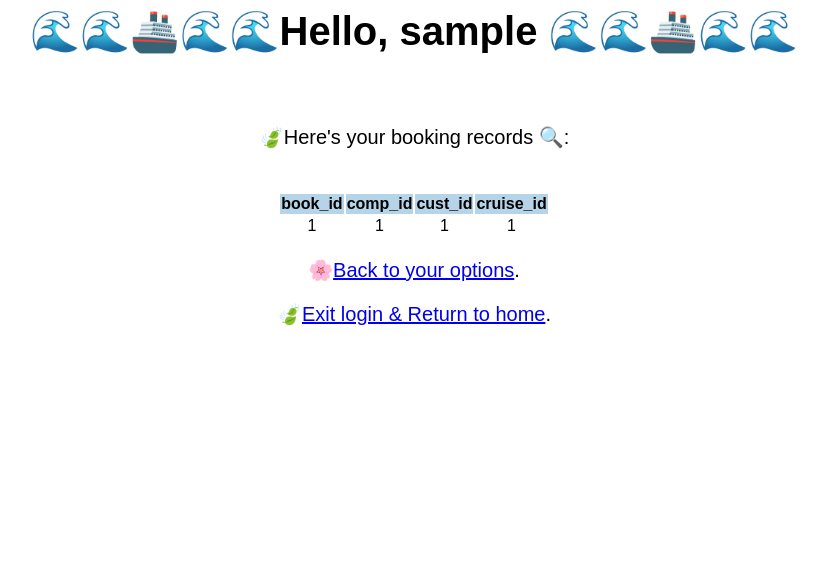
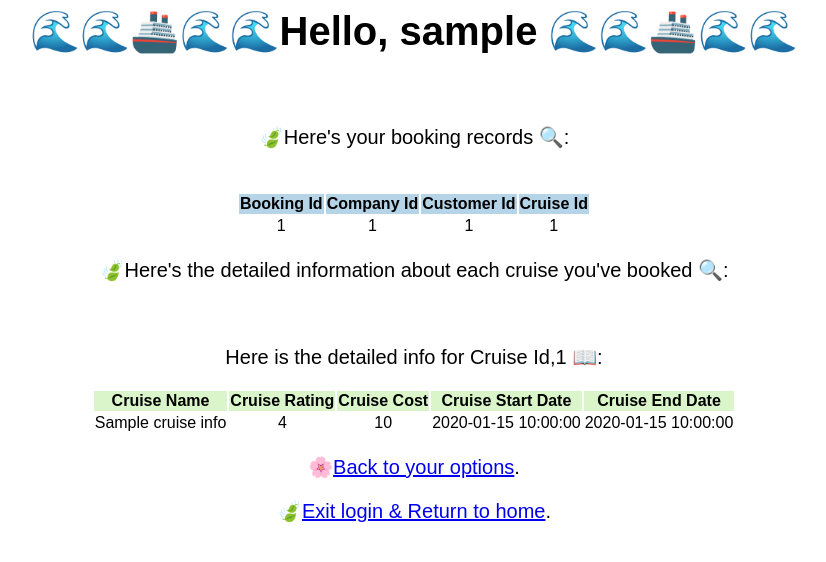
Before and after one commit to quadvvvv/Cruise-Booking-Application-4111, a Flask app: template templates/booking_records.html in a window 1280 px wide. Shown: the top 562 px of the page, without its empty margins (226-1052 px from the left). Run offline with Flask 2, Linux system fonts and the light colour scheme; the template is opened without the code that fills it: most values are stand-ins (such as "Sample title", 1, 10 or a date in 2020); parts of the project's set-up code (start-up, migrations or seed data) failed here and were passed over.

Commit message:
sketchy first try for tables

```diff
--- a/server.py
+++ b/server.py
@@ -357,14 +357,45 @@ def add():
 
 @app.route('/booking_records')
 def booking_recrods():
+  #
   global cust_username, cred_id, cust_id
   try:
     records = []
+    booking_records = {}
+    cruise_records = {}
+
     cursor = g.conn.execute('SELECT * FROM booking_records b WHERE b.cust_id = (%s)', cust_id)
-    records = cursor.fetchall()
+    booking_records = cursor.fetchall()
+    for record in booking_records:
+      cruise_id = record['cruise_id']
+      # get cruise_info
+      cursor = g.conn.execute('SELECT * FROM cruises c WHERE c.cruise_id = (%s)', cruise_id)
+      cruise = cursor.fetchone()
+      booking_records.update(cruise_id = cruise)
+      # get cruise dest_info
+
+
+
 
     context=dict(userName = cust_username)
-    context.update(userRecords = records)
+    # booking_records
+    context.update(userRecords = booking_records)
+    # cruise
+    context.update(cruiseRecords = cruise_records)
+
+    # fetch from cruises
+
+
+    # fetch from sail_to & sail_from
+    dest_sail_to = None
+    dest_sail_from = None
+
+
+    # get cruise information as well:
+    # cruise name, cruise rating, cruise_start_date, cruise_end_date
+    # cruise_sail from, cruise_sail to.
+
+    # for each cruise, we also print the destination info
   except:
     traceback.print_exc()
     context = dict(userName = cust_username)
--- a/templates/booking_records.html
+++ b/templates/booking_records.html
@@ -21,10 +21,10 @@
         margin-right: auto;">
           <thead style="background-color: #B6D4E7;">
             <tr>
-              <th>book_id</th>
-              <th>comp_id</th>
-              <th>cust_id</th>
-              <th>cruise_id</th>
+              <th>Booking Id</th>
+              <th>Company Id</th>
+              <th>Customer Id</th>
+              <th>Cruise Id</th>
             </tr>
           </thead>
           <tbody>
@@ -39,6 +39,37 @@
           </tbody>
         </table>
 
+        <p> 🍃Here's the detailed information about each cruise you've booked 🔍: </p>
+        <br>
+        {% for cruise_id, cruise_info in cruiseRecords.items() %}
+
+        <p>
+          Here is the detailed info for Cruise Id,{{cruise_id}} 📖:
+        </p>
+          <table id=cruise_id style="margin-left: auto;
+          margin-right: auto;">
+            <thead style="background-color: #d9f5c9;">
+              <tr>
+                <th>Cruise Name</th>
+                <th>Cruise Rating</th>
+                <th>Cruise Cost</th>
+                <th>Cruise Start Date</th>
+                <th>Cruise End Date</th>
+              </tr>
+            </thead>
+            <tbody>
+                <tr>
+                  <td>{{ cruise_info['cruise_name'] }}</td>
+                  <td>{{ cruise_info['cruise_rating'] }}</td>
+                  <td>{{ cruise_info['cruise_cost'] }}</td>
+                  <td>{{ cruise_info['cruise_start_date']}}</td>
+                  <td>{{ cruise_info['cruise_end_date']}}</td>
+                </tr>
+            </tbody>
+          </table>
+        {% endfor %}
+
+
         <p>🌸<a href="user_home">Back to your options</a>.</p>
         <p>🍃<a href="home">Exit login & Return to home</a>.</p>
         <br>
```
